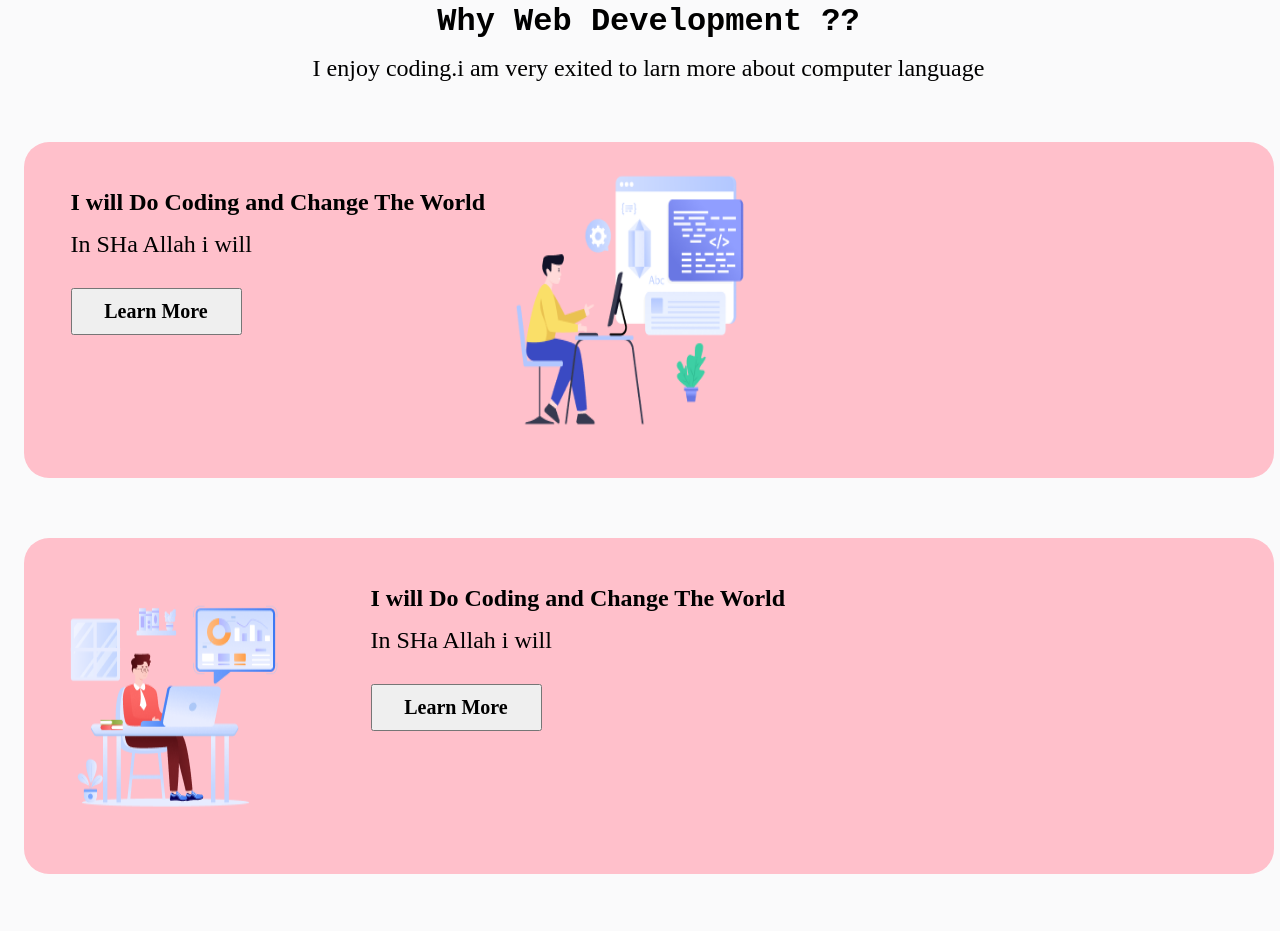
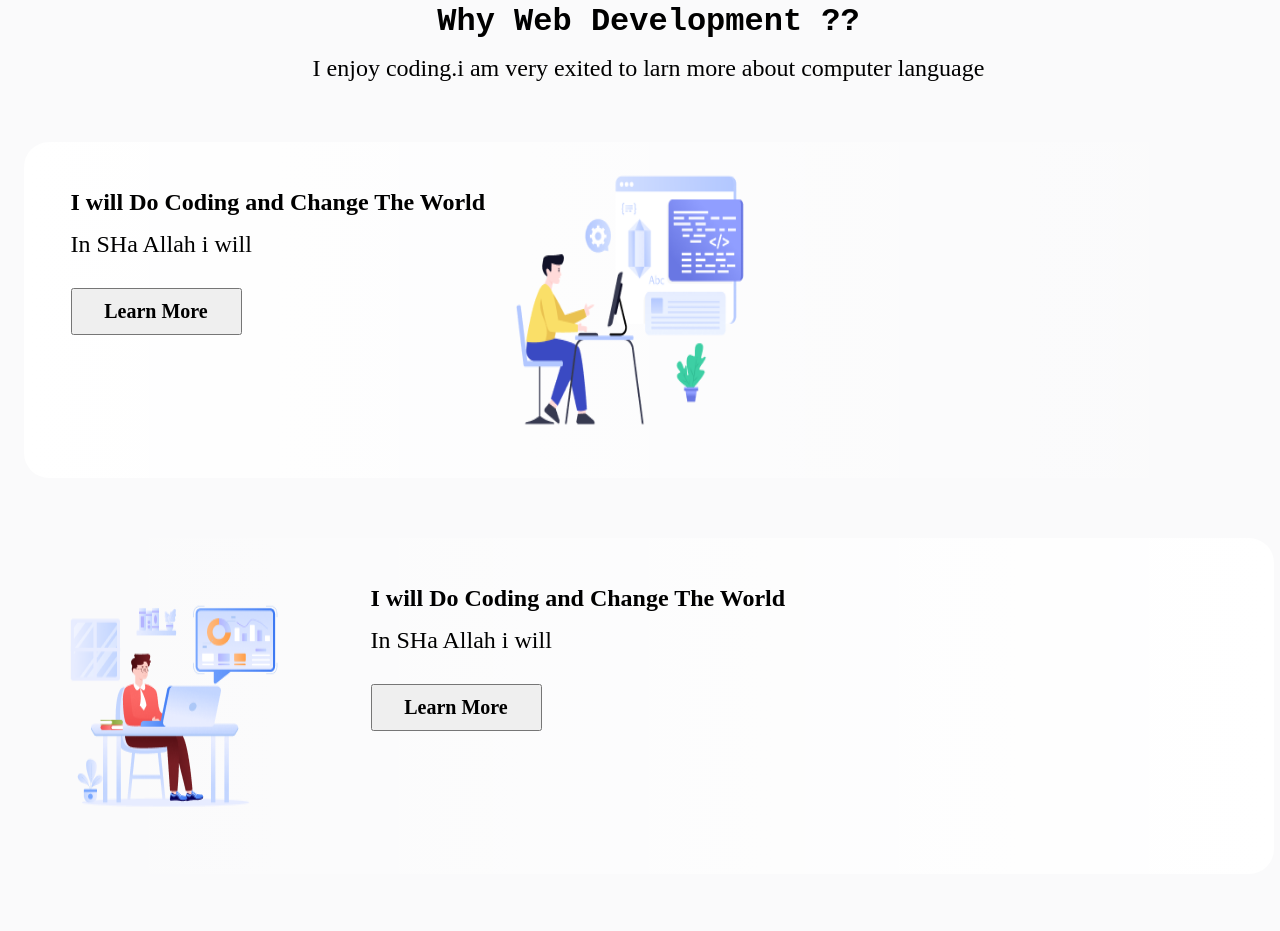
Before and after one commit to Ebrahim4102/assignment-one-master, a plain HTML site: page index.html in a window 1280 px wide. Shown: the part 858-1789 px from the top of the page. Drawn offline with Linux system fonts and the light colour scheme; a web font is replaced by a local one.

Commit message:
added to submit

```diff
--- a/style.css
+++ b/style.css
@@ -51,10 +51,9 @@
 .hero-image{
     position: relative;
     top: 10px;
-    left: 50%;
+    left: 44%;
     height: 240.28px;
     width: 240px;
-
 }
 
 .hero-message{
@@ -131,7 +130,7 @@
     margin-top: 60px;
     width: 1250px;
     height: 336px;
-    background-color: pink;
+    background: linear-gradient(90.00deg, rgb(255, 255, 255),rgba(255, 255, 255, 0) 100%);
     border-radius: 25px;
     display: flex;
 }
@@ -188,7 +187,9 @@
     margin-top: 60px;
     width: 1250px;
     height: 336px;
-    background-color: pink;
+
+
+background: linear-gradient(270.00deg, rgb(255, 255, 255),rgba(255, 255, 255, 0) 100%);
     border-radius: 25px;
     display: flex;
 }
```
